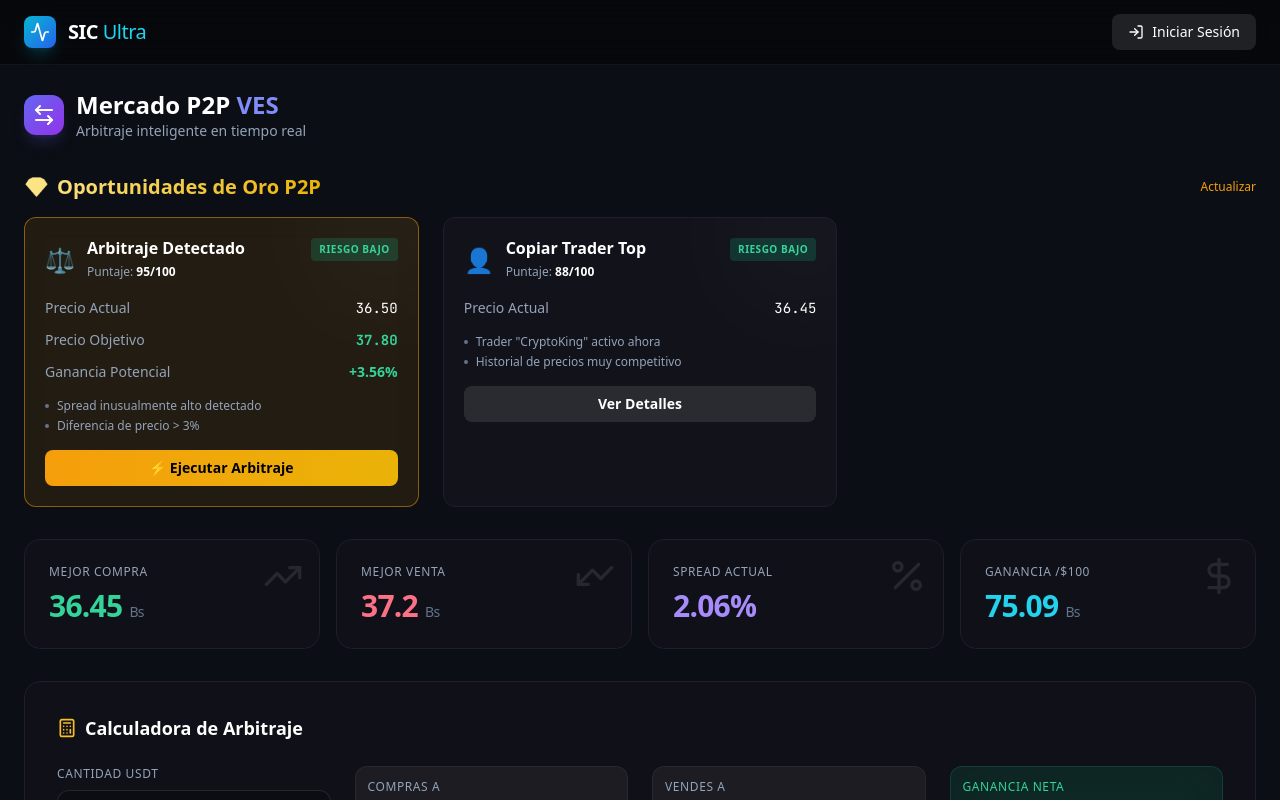
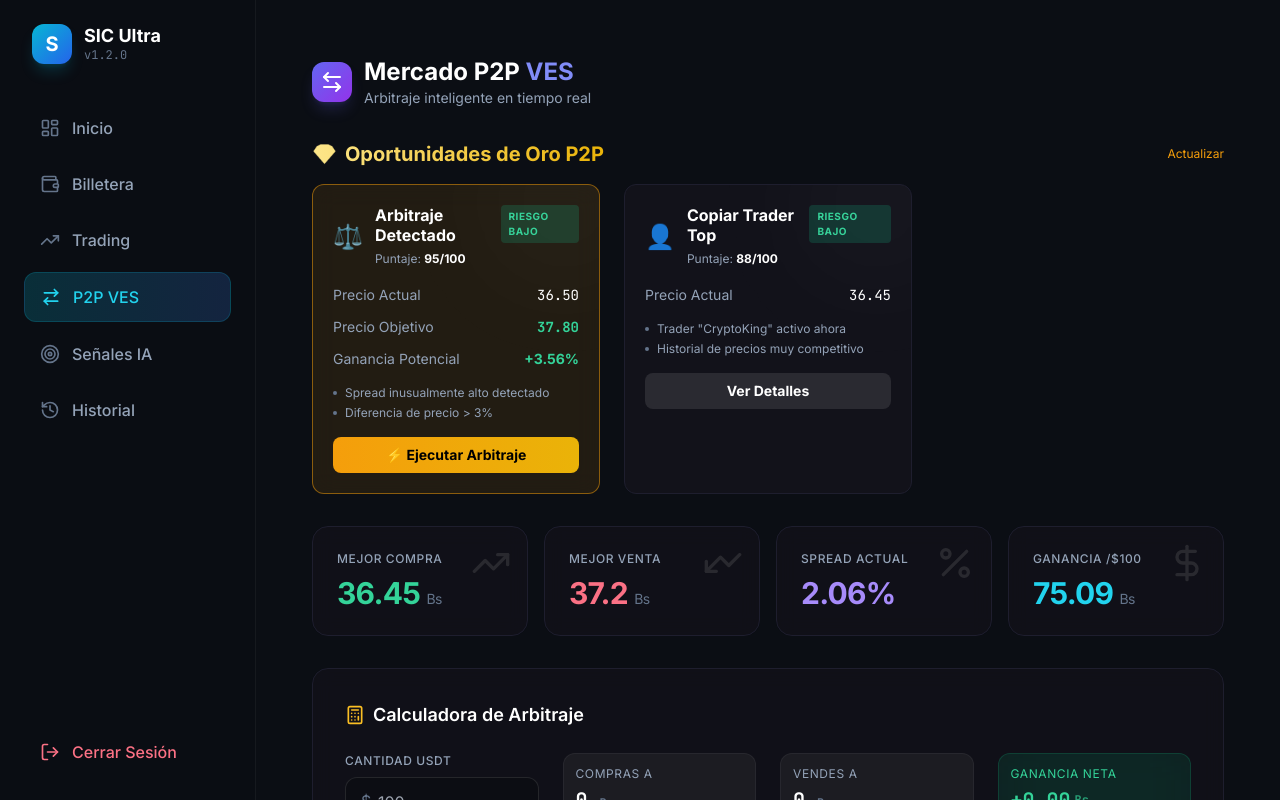
Before and after one commit to dt-dragway/SIC, a Next.js app in the folder frontend/: page /p2p in a window 1280 px wide. Shown: the top 800 px of the page. Built offline with nearby package versions, Linux system fonts and the light colour scheme; no server answers.

Commit message:
diseño mejorADO

```diff
--- a/frontend/src/app/p2p/page.tsx
+++ b/frontend/src/app/p2p/page.tsx
@@ -1,7 +1,7 @@
 'use client'
 
 import { useState } from 'react'
-import Header from '../../components/layout/Header'
+import DashboardLayout from '../../components/layout/DashboardLayout'
 import P2POpportunities from '../../components/dashboard/P2POpportunities'
 import {
     Calculator,
@@ -49,8 +49,7 @@ export default function P2PPage() {
     const spread = ((bestSell - bestBuy) / bestBuy * 100).toFixed(2)
 
     return (
-        <main className="min-h-screen bg-[#0B0E14] text-slate-100 font-sans selection:bg-cyan-500/30">
-            <Header />
+        <DashboardLayout>
 
             <div className="max-w-7xl mx-auto p-6">
                 <div className="flex items-center gap-3 mb-8">
@@ -228,6 +227,6 @@ export default function P2PPage() {
                     </div>
                 </div>
             </div>
-        </main>
+        </DashboardLayout>
     )
 }
--- a/frontend/src/app/wallet/page.tsx
+++ b/frontend/src/app/wallet/page.tsx
@@ -1,158 +1,208 @@
-'use client'
+'use client';
 
-import { useState } from 'react'
-import Link from 'next/link'
+import { useState, useEffect } from 'react';
+import DashboardLayout from '../../components/layout/DashboardLayout';
+import { useAuth } from '@/hooks/useAuth';
+import LoadingSpinner from '@/components/ui/LoadingSpinner';
+import { RefreshCw, Eye, EyeOff, Wallet, TrendingUp, ArrowUpRight, ArrowDownRight, CreditCard } from 'lucide-react';
+import { toast } from 'sonner';
 
 interface Balance {
-    asset: string
-    free: number
-    locked: number
-    total: number
-    usd_value: number
+    asset: string;
+    free: number;
+    locked: number;
+    total: number;
+    usd_value: number;
+}
+
+interface WalletData {
+    total_usd: number;
+    balances: Balance[];
+    connected: boolean;
 }
 
 export default function WalletPage() {
-    const [mode, setMode] = useState<'practice' | 'real'>('practice')
+    const { isAuthenticated, loading: authLoading } = useAuth();
+    const [loading, setLoading] = useState(true);
+    const [data, setData] = useState<WalletData | null>(null);
+    const [hideBalance, setHideBalance] = useState(false);
+    const [mode, setMode] = useState<'real' | 'practice'>('real'); // Default to real per user request
 
-    // Demo balances
-    const practiceBalances: Balance[] = [
-        { asset: 'USDT', free: 85.50, locked: 0, total: 85.50, usd_value: 85.50 },
-        { asset: 'BTC', free: 0.00032, locked: 0, total: 0.00032, usd_value: 14.50 },
-    ]
+    const fetchWallet = async () => {
+        try {
+            setLoading(true);
+            const res = await fetch('/api/v1/wallet/');
+            if (res.ok) {
+                const walletData = await res.json();
+                setData(walletData);
+            } else {
+                toast.error('Error al cargar la billetera');
+            }
+        } catch (error) {
+            console.error(error);
+            toast.error('Error de conexión');
+        } finally {
+            setLoading(false);
+        }
+    };
 
-    const realBalances: Balance[] = [
-        { asset: 'USDT', free: 500.00, locked: 0, total: 500.00, usd_value: 500.00 },
-        { asset: 'BTC', free: 0.015, locked: 0, total: 0.015, usd_value: 675.00 },
-        { asset: 'ETH', free: 0.25, locked: 0, total: 0.25, usd_value: 625.00 },
-        { asset: 'BNB', free: 2.5, locked: 0, total: 2.5, usd_value: 800.00 },
-    ]
+    useEffect(() => {
+        if (isAuthenticated) {
+            fetchWallet();
+        }
+    }, [isAuthenticated]);
 
-    const balances = mode === 'practice' ? practiceBalances : realBalances
-    const totalUsd = balances.reduce((sum, b) => sum + b.usd_value, 0)
+    if (authLoading || (!data && loading)) return <LoadingSpinner />;
 
     return (
-        <main className="min-h-screen bg-sic-dark">
-            {/* Header */}
-            <header className="border-b border-sic-border px-6 py-4">
-                <div className="max-w-7xl mx-auto flex justify-between items-center">
-                    <div className="flex items-center gap-4">
-                        <Link href="/" className="text-2xl">🪙</Link>
-                        <h1 className="text-xl font-bold">💰 Wallet</h1>
+        <DashboardLayout>
+            <div className="max-w-7xl mx-auto space-y-8">
+
+                {/* Header Section */}
+                <div className="flex flex-col md:flex-row justify-between items-start md:items-center gap-4">
+                    <div>
+                        <h1 className="text-3xl font-bold bg-gradient-to-r from-white to-slate-400 bg-clip-text text-transparent">
+                            Billetera
+                        </h1>
+                        <p className="text-slate-400 text-sm mt-1">Gestión de activos y balances en tiempo real</p>
                     </div>
 
-                    {/* Mode Toggle */}
-                    <div className="glass-card flex p-1">
+                    <div className="flex bg-white/5 p-1 rounded-xl border border-white/10">
                         <button
                             onClick={() => setMode('practice')}
-                            className={`px-4 py-2 rounded-lg transition-all ${mode === 'practice'
-                                    ? 'bg-sic-green text-black font-semibold'
-                                    : 'text-gray-400 hover:text-white'
-                                }`}
+                            className={`px-4 py-2 rounded-lg text-sm font-medium transition-all ${mode === 'practice'
+                                ? 'bg-emerald-500/10 text-emerald-400 border border-emerald-500/20'
+                                : 'text-slate-400 hover:text-white'}`}
                         >
-                            🎮 Práctica
+                            Simulado
                         </button>
                         <button
                             onClick={() => setMode('real')}
-                            className={`px-4 py-2 rounded-lg transition-all ${mode === 'real'
-                                    ? 'bg-sic-red text-white font-semibold'
-                                    : 'text-gray-400 hover:text-white'
-                                }`}
+                            className={`px-4 py-2 rounded-lg text-sm font-medium transition-all ${mode === 'real'
+                                ? 'bg-indigo-500/10 text-indigo-400 border border-indigo-500/20'
+                                : 'text-slate-400 hover:text-white'}`}
                         >
-                            ⚔️ Real
+                            Real (Binance)
                         </button>
                     </div>
                 </div>
-            </header>
 
-            <div className="max-w-7xl mx-auto p-6">
-                {/* Total Balance */}
-                <div className="glass-card p-8 mb-6 text-center">
-                    <p className="text-gray-400 mb-2">
-                        {mode === 'practice' ? '🎮 Balance Virtual' : '💰 Balance Real (Binance)'}
-                    </p>
-                    <p className="text-5xl font-bold text-white mb-2">
-                        ${totalUsd.toLocaleString(undefined, { minimumFractionDigits: 2 })}
-                    </p>
-                    {mode === 'practice' && (
-                        <p className="text-sm text-gray-500">Iniciaste con $100.00</p>
-                    )}
-
-                    {mode === 'practice' && (
-                        <div className="mt-4">
-                            <button className="btn-secondary">
-                                🔄 Resetear a $100
+                {/* Total Balance Card */}
+                <div className="grid grid-cols-1 md:grid-cols-3 gap-6">
+                    <div className="md:col-span-2 glass-card p-8 rounded-3xl relative overflow-hidden group">
+                        <div className="absolute top-0 right-0 p-8 opacity-10 group-hover:opacity-20 transition-opacity">
+                            <Wallet size={120} />
+                        </div>
+                        <div className="relative z-10">
+                            <div className="flex items-center gap-2 mb-2 text-slate-400">
+                                <span className="text-sm font-medium uppercase tracking-wider">Balance Total Estimado</span>
+                                <button onClick={() => setHideBalance(!hideBalance)} className="hover:text-white transition-colors">
+                                    {hideBalance ? <EyeOff size={16} /> : <Eye size={16} />}
                                 </button>
                             </div>
-                    )}
+
+                            <div className="text-5xl font-bold text-white font-mono tracking-tight mb-6">
+                                {hideBalance ? '••••••' : `$${(data?.total_usd ?? 0).toLocaleString('en-US', { minimumFractionDigits: 2 })}`}
+                                <span className="text-lg text-slate-500 ml-2 font-sans font-normal">USD</span>
                             </div>
 
-                {/* Balances Table */}
-                <div className="glass-card overflow-hidden">
-                    <div className="p-4 border-b border-sic-border">
-                        <h2 className="text-lg font-semibold">Activos</h2>
+                            <div className="flex gap-4">
+                                <button className="btn-primary flex items-center gap-2">
+                                    <CreditCard size={18} />
+                                    Depositar
+                                </button>
+                                <button className="btn-secondary flex items-center gap-2">
+                                    <ArrowUpRight size={18} />
+                                    Retirar
+                                </button>
                             </div>
+                        </div>
+                    </div>
+
+                    {/* Stats Card */}
+                    <div className="glass-card p-8 rounded-3xl flex flex-col justify-between">
+                        <div>
+                            <h3 className="text-slate-400 text-sm font-medium uppercase tracking-wider mb-4">Rendimiento (24h)</h3>
+                            <div className="flex items-baseline gap-2">
+                                <span className="text-3xl font-bold text-emerald-400">+2.45%</span>
+                                <ArrowUpRight className="text-emerald-400" size={20} />
+                            </div>
+                            <p className="text-slate-500 text-sm mt-1">+$124.50 USD</p>
+                        </div>
+
+                        <div className="mt-6 pt-6 border-t border-white/5">
+                            <div className="flex justify-between items-center text-sm text-slate-400 mb-2">
+                                <span>Activos Totales</span>
+                                <span className="text-white font-medium">{data?.balances.length || 0}</span>
+                            </div>
+                            <div className="flex justify-between items-center text-sm text-slate-400">
+                                <span>Estado API</span>
+                                <span className={`flex items-center gap-2 font-medium ${data?.connected ? 'text-emerald-400' : 'text-rose-400'}`}>
+                                    <span className={`w-2 h-2 rounded-full ${data?.connected ? 'bg-emerald-400' : 'bg-rose-400'}`}></span>
+                                    {data?.connected ? 'Conectado' : 'Desconectado'}
+                                </span>
+                            </div>
+                        </div>
+                    </div>
+                </div>
+
+                {/* Assets Table */}
+                <div className="glass-card overflow-hidden rounded-3xl border border-white/5">
+                    <div className="p-6 border-b border-white/5 flex justify-between items-center bg-white/[0.02]">
+                        <h2 className="font-bold text-lg text-white">Mis Activos</h2>
+                        <button onClick={fetchWallet} disabled={loading} className="p-2 hover:bg-white/5 rounded-lg text-slate-400 hover:text-white transition-colors">
+                            <RefreshCw size={18} className={loading ? 'animate-spin' : ''} />
+                        </button>
+                    </div>
+
+                    <div className="overflow-x-auto">
                         <table className="w-full">
-                        <thead className="bg-sic-dark">
+                            <thead className="bg-[#0f1219]">
                                 <tr>
-                                <th className="text-left px-6 py-4 text-gray-400 font-medium">Activo</th>
-                                <th className="text-right px-6 py-4 text-gray-400 font-medium">Disponible</th>
-                                <th className="text-right px-6 py-4 text-gray-400 font-medium">En Órdenes</th>
-                                <th className="text-right px-6 py-4 text-gray-400 font-medium">Total</th>
-                                <th className="text-right px-6 py-4 text-gray-400 font-medium">Valor USD</th>
+                                    <th className="text-left py-4 px-6 text-xs font-medium text-slate-500 uppercase tracking-wider">Activo</th>
+                                    <th className="text-right py-4 px-6 text-xs font-medium text-slate-500 uppercase tracking-wider">Balance Total</th>
+                                    <th className="text-right py-4 px-6 text-xs font-medium text-slate-500 uppercase tracking-wider">Disponible</th>
+                                    <th className="text-right py-4 px-6 text-xs font-medium text-slate-500 uppercase tracking-wider">En Órdenes</th>
+                                    <th className="text-right py-4 px-6 text-xs font-medium text-slate-500 uppercase tracking-wider">Valor (USD)</th>
                                 </tr>
                             </thead>
-                        <tbody>
-                            {balances.map((balance, i) => (
-                                <tr key={i} className="border-t border-sic-border hover:bg-sic-dark/50">
-                                    <td className="px-6 py-4">
+                            <tbody className="divide-y divide-white/5">
+                                {data?.balances.map((asset) => (
+                                    <tr key={asset.asset} className="hover:bg-white/[0.02] transition-colors group">
+                                        <td className="py-4 px-6">
                                             <div className="flex items-center gap-3">
-                                            <span className="text-2xl">
-                                                {balance.asset === 'BTC' ? '₿' :
-                                                    balance.asset === 'ETH' ? 'Ξ' :
-                                                        balance.asset === 'BNB' ? '⬡' :
-                                                            balance.asset === 'USDT' ? '💵' : '🪙'}
-                                            </span>
-                                            <span className="font-medium">{balance.asset}</span>
+                                                <div className="w-8 h-8 rounded-full bg-indigo-500/20 flex items-center justify-center text-indigo-400 font-bold text-xs ring-1 ring-indigo-500/30">
+                                                    {asset.asset[0]}
+                                                </div>
+                                                <span className="font-bold text-white">{asset.asset}</span>
                                             </div>
                                         </td>
-                                    <td className="px-6 py-4 text-right font-mono">
-                                        {balance.free.toFixed(balance.asset === 'USDT' ? 2 : 8)}
+                                        <td className="py-4 px-6 text-right font-mono text-slate-300">
+                                            {hideBalance ? '••••' : asset.total.toLocaleString()}
                                         </td>
-                                    <td className="px-6 py-4 text-right font-mono text-gray-400">
-                                        {balance.locked.toFixed(balance.asset === 'USDT' ? 2 : 8)}
+                                        <td className="py-4 px-6 text-right font-mono text-slate-400">
+                                            {hideBalance ? '••••' : asset.free.toLocaleString()}
                                         </td>
-                                    <td className="px-6 py-4 text-right font-mono font-medium">
-                                        {balance.total.toFixed(balance.asset === 'USDT' ? 2 : 8)}
+                                        <td className="py-4 px-6 text-right font-mono text-slate-500">
+                                            {hideBalance ? '••••' : asset.locked.toLocaleString()}
                                         </td>
-                                    <td className="px-6 py-4 text-right font-mono text-sic-green font-medium">
-                                        ${balance.usd_value.toFixed(2)}
+                                        <td className="py-4 px-6 text-right font-mono font-medium text-emerald-400">
+                                            {hideBalance ? '••••' : `$${asset.usd_value?.toLocaleString(undefined, { minimumFractionDigits: 2 })}`}
                                         </td>
                                     </tr>
                                 ))}
+                                {data?.balances.length === 0 && (
+                                    <tr>
+                                        <td colSpan={5} className="py-12 text-center text-slate-500">
+                                            No tienes activos con balance positivo.
+                                        </td>
+                                    </tr>
+                                )}
                             </tbody>
                         </table>
                     </div>
-
-                {/* Quick Actions */}
-                <div className="grid grid-cols-2 md:grid-cols-4 gap-4 mt-6">
-                    <Link href="/trading" className="glass-card p-4 text-center hover:border-sic-green transition-all">
-                        <span className="text-2xl">📈</span>
-                        <p className="mt-2 font-medium">Trading</p>
-                    </Link>
-                    <Link href="/p2p" className="glass-card p-4 text-center hover:border-sic-green transition-all">
-                        <span className="text-2xl">💱</span>
-                        <p className="mt-2 font-medium">P2P VES</p>
-                    </Link>
-                    <Link href="/signals" className="glass-card p-4 text-center hover:border-sic-green transition-all">
-                        <span className="text-2xl">🎯</span>
-                        <p className="mt-2 font-medium">Señales</p>
-                    </Link>
-                    <button className="glass-card p-4 text-center hover:border-sic-green transition-all">
-                        <span className="text-2xl">📊</span>
-                        <p className="mt-2 font-medium">Historial</p>
-                    </button>
                 </div>
             </div>
-        </main>
-    )
+        </DashboardLayout>
+    );
 }
--- /dev/null
+++ b/frontend/src/components/layout/DashboardLayout.tsx
@@ -0,0 +1,24 @@
+'use client';
+
+import Sidebar from './Sidebar';
+import Header from './Header'; // Reuse existing header if possible, or create new
+
+export default function DashboardLayout({ children }: { children: React.ReactNode }) {
+    return (
+        <div className="min-h-screen bg-[#0B0E14] flex">
+            {/* Sidebar (Fixed width) */}
+            <div className="hidden lg:block w-64 flex-shrink-0">
+                <Sidebar />
+            </div>
+
+            {/* Main Content */}
+            <div className="flex-1 flex flex-col min-w-0">
+                {/* Mobile Header usually goes here if needed, or inside pages */}
+
+                <main className="flex-1 p-4 md:p-6 lg:p-8 overflow-y-auto">
+                    {children}
+                </main>
+            </div>
+        </div>
+    );
+}
--- /dev/null
+++ b/frontend/src/components/layout/Sidebar.tsx
@@ -0,0 +1,108 @@
+'use client';
+
+import Link from 'next/link';
+import { usePathname } from 'next/navigation';
+import {
+    LayoutDashboard,
+    Wallet,
+    TrendingUp,
+    ArrowRightLeft,
+    Target,
+    History,
+    LogOut,
+    Menu,
+    X
+} from 'lucide-react';
+import { useState } from 'react';
+import { useAuth } from '@/hooks/useAuth';
+
+export default function Sidebar() {
+    const pathname = usePathname();
+    const { logout } = useAuth();
+    const [isOpen, setIsOpen] = useState(false);
+
+    const links = [
+        { href: '/', label: 'Inicio', icon: LayoutDashboard },
+        { href: '/wallet', label: 'Billetera', icon: Wallet },
+        { href: '/trading', label: 'Trading', icon: TrendingUp },
+        { href: '/p2p', label: 'P2P VES', icon: ArrowRightLeft },
+        { href: '/signals', label: 'Señales IA', icon: Target },
+        { href: '/history', label: 'Historial', icon: History },
+    ];
+
+    const isActive = (path: string) => pathname === path;
+
+    return (
+        <>
+            {/* Mobile Toggle */}
+            <button
+                onClick={() => setIsOpen(!isOpen)}
+                className="lg:hidden fixed top-4 right-4 z-50 p-2 bg-sic-card rounded-lg border border-white/10 text-white"
+            >
+                {isOpen ? <X size={24} /> : <Menu size={24} />}
+            </button>
+
+            {/* Sidebar Container */}
+            <aside className={`
+                fixed top-0 left-0 h-screen w-64 bg-[#0B0E14]/95 backdrop-blur-xl border-r border-white/5
+                transform transition-transform duration-300 ease-in-out z-40
+                ${isOpen ? 'translate-x-0' : '-translate-x-full lg:translate-x-0'}
+            `}>
+                <div className="flex flex-col h-full p-6">
+                    {/* Brand */}
+                    <div className="flex items-center gap-3 mb-10 px-2">
+                        <div className="h-10 w-10 rounded-xl bg-gradient-to-br from-cyan-500 to-blue-600 flex items-center justify-center shadow-lg shadow-cyan-500/20">
+                            <span className="text-white font-bold text-xl">S</span>
+                        </div>
+                        <div>
+                            <h1 className="text-white font-bold text-lg leading-tight">SIC Ultra</h1>
+                            <p className="text-slate-500 text-xs font-mono">v1.2.0</p>
+                        </div>
+                    </div>
+
+                    {/* Navigation */}
+                    <nav className="flex-1 space-y-2">
+                        {links.map((link) => {
+                            const Icon = link.icon;
+                            const active = isActive(link.href);
+
+                            return (
+                                <Link
+                                    key={link.href}
+                                    href={link.href}
+                                    onClick={() => setIsOpen(false)}
+                                    className={`
+                                        flex items-center gap-3 px-4 py-3 rounded-xl transition-all duration-200
+                                        ${active
+                                            ? 'bg-gradient-to-r from-cyan-500/20 to-blue-500/20 text-cyan-400 border border-cyan-500/20'
+                                            : 'text-slate-400 hover:text-white hover:bg-white/5'}
+                                    `}
+                                >
+                                    <Icon size={20} className={active ? 'text-cyan-400' : 'text-slate-500'} />
+                                    <span className="font-medium">{link.label}</span>
+                                </Link>
+                            );
+                        })}
+                    </nav>
+
+                    {/* Logout */}
+                    <button
+                        onClick={() => logout()}
+                        className="flex items-center gap-3 px-4 py-3 text-rose-400 hover:text-rose-300 hover:bg-rose-500/10 rounded-xl transition-colors mt-auto"
+                    >
+                        <LogOut size={20} />
+                        <span className="font-medium">Cerrar Sesión</span>
+                    </button>
+                </div>
+            </aside>
+
+            {/* Overlay for mobile */}
+            {isOpen && (
+                <div
+                    className="fixed inset-0 bg-black/50 backdrop-blur-sm z-30 lg:hidden"
+                    onClick={() => setIsOpen(false)}
+                />
+            )}
+        </>
+    );
+}
```
Also changed, not shown: frontend/src/app/page.tsx (+4 -5 lines), frontend/src/app/profile/page.tsx (+3 -4 lines), frontend/src/app/signals/page.tsx (+3 -4 lines), frontend/src/app/trading/page.tsx (+17 -17 lines). Lines whose indentation alone changed are shown as unchanged.
